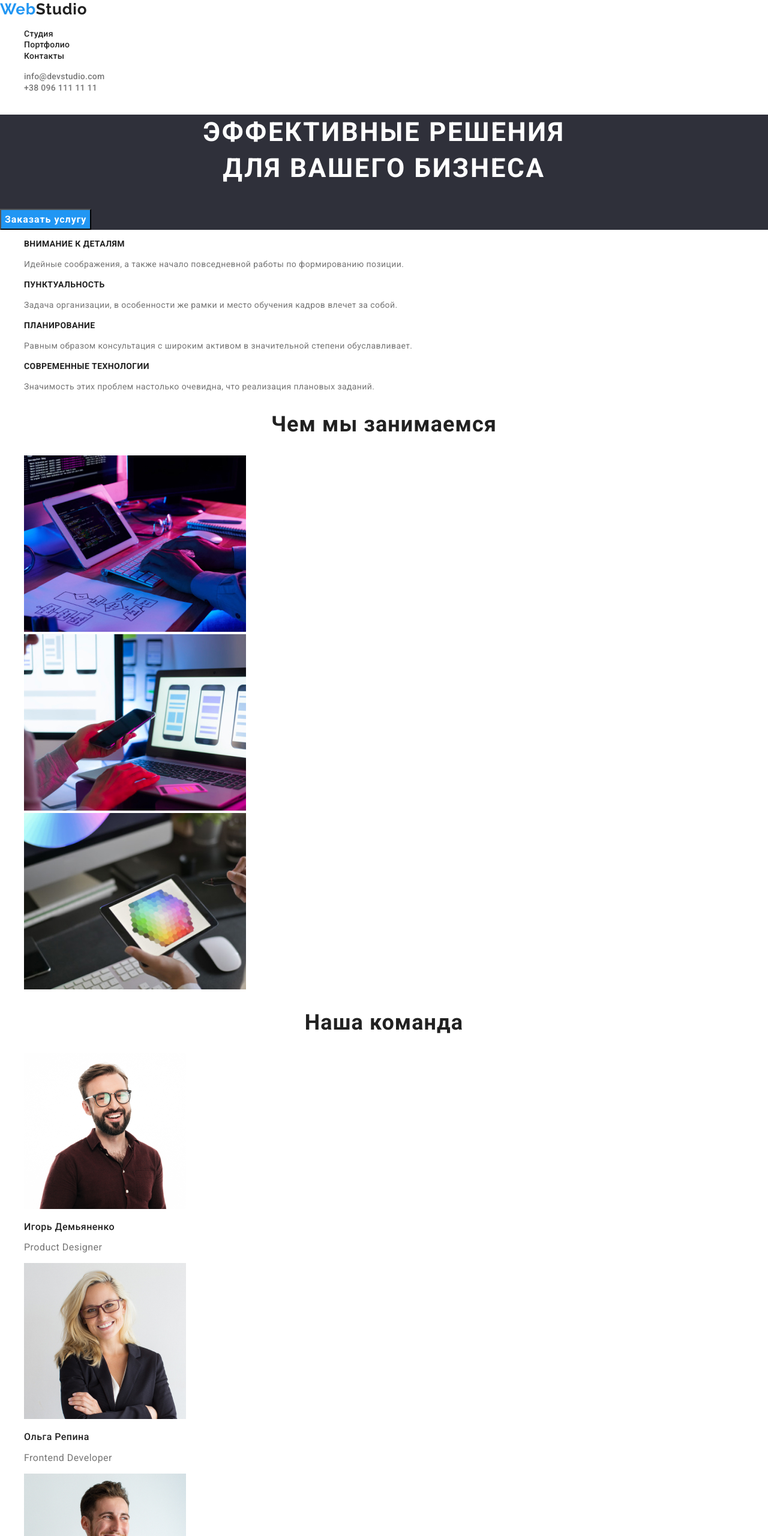
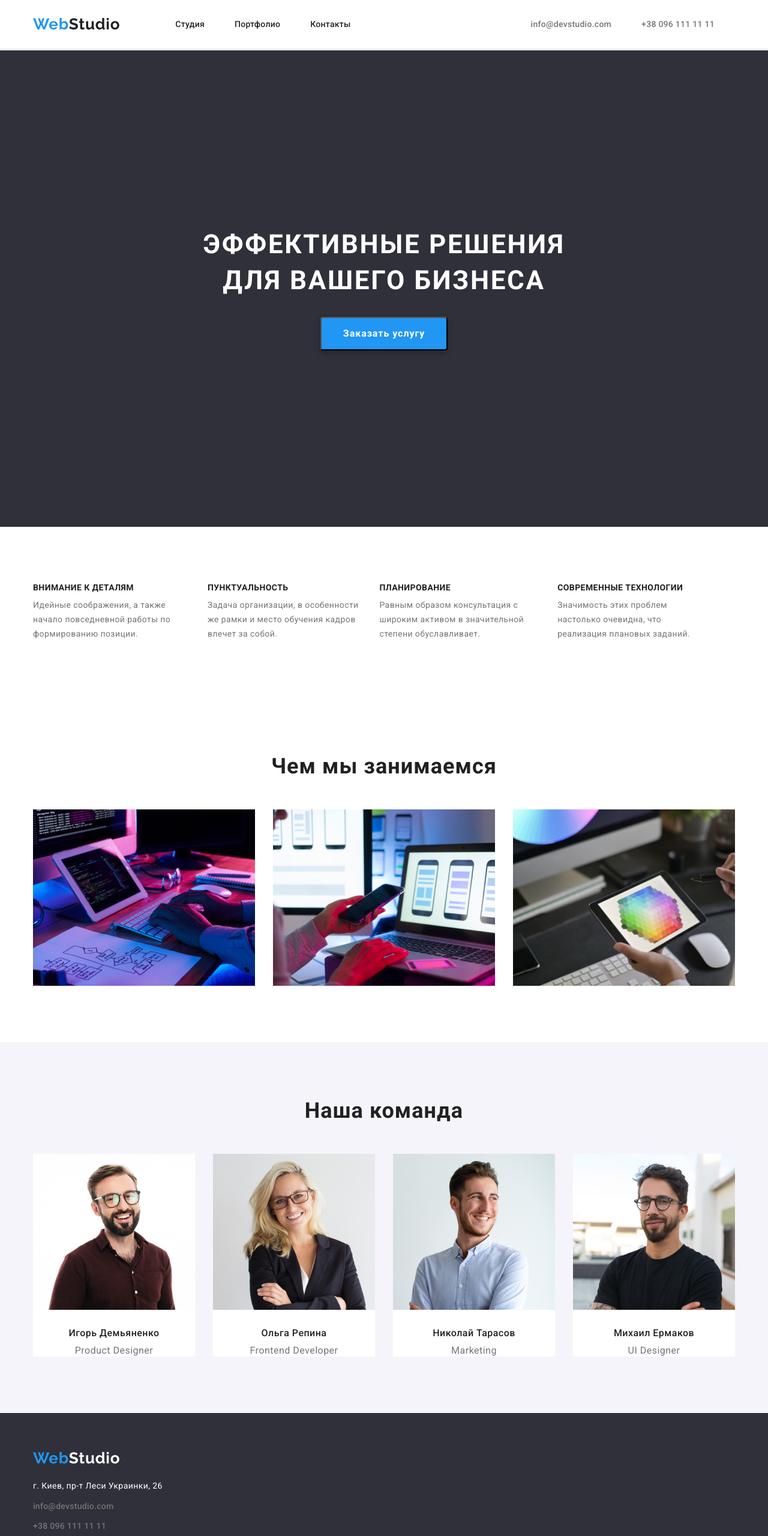
Before and after one commit to VadimZaets/markup-hw-03, a plain HTML site: page index.html in a window 1280 px wide. Shown: the top 2560 px of the page at 60% size. Drawn offline with nearby package versions, Linux system fonts and the light colour scheme.

Commit message:
переробив дз

```diff
--- a/css/style.css
+++ b/css/style.css
@@ -2,7 +2,9 @@
   --primary-color: #212121;
   --primary-text-color: #757575;
   --accent-color: #2196f3;
+  --card-set-gap: 30px;
 }
+/* =====COMPONENTS===== */
 
 body {
   font-family: Roboto, sans-serif;
@@ -11,11 +13,90 @@ body {
 ul {
   list-style: none;
 }
+h1,
+h2,
+h3,
+h4,
+h5,
+h6,
+p {
+  margin: 0;
+}
+
+ul,
+ol {
+  margin: 0;
+  padding: 0;
+}
+
+img {
+  display: block;
+  max-width: 100%;
+  height: auto;
+}
+.container {
+  width: 1200px;
+  padding-left: 15px;
+  padding-right: 15px;
+  margin: 0 auto;
+}
+.section {
+  padding-top: 94px;
+  padding-bottom: 94px;
+}
+.section-title {
+  font-weight: bold;
+  font-size: 36px;
+  line-height: 1.16;
+  text-align: center;
+  letter-spacing: 0.03em;
+  margin-bottom: 50px;
+}
+
 .link {
   text-decoration: none;
 }
 .link:hover {
   color: var(--accent-color);
+}
+.card-set {
+  display: flex;
+  flex-wrap: wrap;
+  margin-left: calc(-1 * var(--card-set-gap));
+  margin-top: calc(-1 * var(--card-set-gap));
+}
+.card-set > .project-item {
+  flex-basis: calc(100% / 3 - var(--card-set-gap));
+  margin-left: var(--card-set-gap);
+  margin-top: var(--card-set-gap);
+}
+.card-set > .team-item {
+  flex-basis: calc(100% / 4 - var(--card-set-gap));
+  margin-left: var(--card-set-gap);
+  margin-top: var(--card-set-gap);
+  background-color: #ffffff;
+}
+
+/* =====HEADER===== */
+.header {
+  border-bottom: solid #ececec;
+}
+.header-container {
+  display: flex;
+  padding-bottom: 25px;
+  padding-top: 25px;
+}
+
+.main-nav {
+  display: flex;
+  align-items: center;
+}
+.site-nav {
+  display: flex;
+  margin-left: 92px;
+}
+.site-nav li:not(:last-child) {
+  margin-right: 50px;
 }
 .logo {
   font-family: Raleway;
@@ -36,6 +117,15 @@ ul {
   letter-spacing: 0.02em;
   color: var(--primary-color);
 }
+.communication {
+  display: flex;
+  align-items: center;
+  margin-left: 300px;
+}
+.communication li:not(:last-child) {
+  margin-right: 50px;
+}
+
 .phone,
 .maill {
   font-weight: 500;
@@ -44,8 +134,15 @@ ul {
   letter-spacing: 0.02em;
   color: var(--primary-text-color);
 }
+/* =====HEADER END===== */
+/* =====HERO===== */
 .hero-section {
   background-color: #2f303a;
+}
+.hero {
+  padding-top: 200px;
+  padding-bottom: 200px;
+  text-align: center;
 }
 .hero-title {
   font-weight: 900;
@@ -55,6 +152,7 @@ ul {
   letter-spacing: 0.06em;
   text-transform: uppercase;
   color: #ffffff;
+  margin-bottom: 30px;
 }
 .button {
   font-weight: bold;
@@ -65,13 +163,32 @@ ul {
   letter-spacing: 0.06em;
   color: #ffffff;
   background-color: var(--accent-color);
+  border-radius: 4px;
+  filter: drop-shadow(0px 4px 4px rgba(0, 0, 0, 0.25));
 }
+.button:hover {
+  cursor: pointer;
+}
+.button p {
+  margin: 10px 30px;
+}
+/* =====HERO END===== */
+/* =====FEATURES===== */
+.features-item {
+  display: flex;
+  padding-right: 55px;
+}
+.features-item li:not(:last-child) {
+  margin-right: 30px;
+}
+
 .features-title {
   font-weight: bold;
   font-size: 14px;
   line-height: 1.14;
   letter-spacing: 0.03em;
   text-transform: uppercase;
+  margin-bottom: 10px;
 }
 .features-text {
   font-weight: normal;
@@ -80,19 +197,22 @@ ul {
   letter-spacing: 0.03em;
   color: var(--primary-text-color);
 }
-.section-title {
-  font-weight: bold;
-  font-size: 36px;
-  line-height: 1.16;
-  text-align: center;
-  letter-spacing: 0.03em;
-}
+/* =====FEATURES END===== */
+/*===== ABOUT ===== */
+/*===== ABOUT END ===== */
+/* ===== TEAM ===== */
 .team-name {
   font-weight: 500;
   font-size: 16px;
   line-height: 1.18;
   letter-spacing: 0.03em;
+  margin-top: 30px;
 }
+.team-section {
+  text-align: center;
+  background-color: #f5f4fa;
+}
+
 .team-text {
   font-style: normal;
   font-weight: normal;
@@ -100,12 +220,20 @@ ul {
   line-height: 1.18;
   letter-spacing: 0.03em;
   color: var(--primary-text-color);
+  margin-top: 10px;
 }
 .footer-section {
   background-color: #2f303a;
+  padding-top: 60px;
+  padding-bottom: 60px;
+}
+.footer-container {
+  display: flex;
+  flex-direction: column;
 }
 .studio {
   color: #ffffff;
+  margin-bottom: 20px;
 }
 .address {
   font-weight: normal;
@@ -115,24 +243,43 @@ ul {
   letter-spacing: 0.03em;
   color: #ffffff;
 }
+.address p {
+  margin-bottom: 10px;
+}
+.footer-container ul li:not(:last-child) {
+  margin-bottom: 9px;
+}
 /* Portfolio */
+.nav-section {
+  display: flex;
+  justify-content: center;
+}
+
 .nav-button {
   font-weight: 500;
   font-size: 16px;
   line-height: 1.62;
   text-align: center;
   letter-spacing: 0.03em;
+  background: #f5f4fa;
+  border-radius: 4px;
+  border: white;
+}
+.nav-button:not(:last-child) {
+  margin-right: 10px;
 }
 
 .nav-button:hover {
   color: #ffffff;
   background-color: var(--accent-color);
+  cursor: pointer;
 }
 .project-title {
   font-weight: bold;
   font-size: 18px;
   line-height: 2;
   letter-spacing: 0.06em;
+  color: var(--primary-color);
 }
 .project-text {
   font-weight: normal;
--- a/index.html
+++ b/index.html
@@ -16,34 +16,40 @@
 
 
 <!-- Шапка -->
-<header class="header">
-     <nav><a class="logo " href="./index.html"><span class="web"> Web</span>Studio</a>
-    <ul>
+<header class="header ">
+    <div class="header-container container">
+     <nav class="main-nav">
+         <a class="logo " href="./index.html"><span class="web"> Web</span>Studio</a>
+    <ul class="site-nav">
         <li><a class="link-list link" href="./index.html">Студия</a></li>
         <li><a class="link-list link" href="./portfolio.html">Портфолио</a></li>
         <li><a class="link-list link" href="">Контакты</a></li>
     </ul>
     </nav>
 
-    <ul>
+    <ul class="communication">
         <li><a class="phone link" href="mailto:info@devstudio.com">info@devstudio.com</a></li>
         <li><a class="maill link" href="tel:+380961111111">+38 096 111 11 11</a></li>
 
     </ul>
+    </div>
 
 </header>
 <main>
 <!-- Банер -->
 
-    <section class="hero-section">
+    <section class="hero-section section">
+        <div class="hero container">
         <h1 class="hero-title">Эффективные решения <br> для вашего бизнеса</h1>
-        <button type="button" class="button">Заказать услугу</button>
+        <button type="button" class="button"><p>Заказать услугу</p> </button>
+        </div>
     </section>
 
 
 <!-- Особенности -->
-<section class="features-section">
-    <ul>
+<section class="features-section section">
+    <div class="features-container container">
+    <ul class="features-item">
         <li>
             <h3 class="features-title" >Внимание к деталям</h3>
             <p class="features-text" >Идейные соображения, а также начало повседневной работы по формированию позиции.</p>
@@ -61,54 +67,63 @@
             <p class="features-text" >Значимость этих проблем настолько очевидна, что реализация плановых заданий.</p>
         </li>
     </ul>
+    </div>
 </section>
 
 <!-- Чем мы занимаемся -->
-<section class="about-section">
+<section class="about-section section">
+    <div class="about-container container">
       <h2 class="section-title">Чем мы занимаемся</h2>
-      <ul>
-      <li><img src="img/box1.jpg" alt="Робота с Html кодом" width="370"></li>
-      <li><img src="img/box2.jpg" alt="Разроботка сайта для телефона" width="370"></li>
-      <li><img src="img/box3.jpg" alt="Подбор цветовой палитры" width="370"></li>
+      <ul class="card-set">
+      <li class="project-item" ><img src="img/box1.jpg" alt="Робота с Html кодом" width="370"></li>
+      <li class="project-item" ><img src="img/box2.jpg" alt="Разроботка сайта для телефона" width="370"></li>
+      <li class="project-item" ><img src="img/box3.jpg" alt="Подбор цветовой палитры" width="370"></li>
     </ul>
+    </div>
 </section>
 
 <!-- Наша команда -->
-<section class="team-section">
+<section class="team-section section">
+    <div class="team-container container">
     <h2 class="section-title">Наша команда</h2>
-    <ul>
-        <li>
+    <ul class="card-set">
+        <li class="team-item" >
             <img src="img/IgorDemianenko.png" alt="Игорь Демьяненко" width="270">
             <h3 class="team-name">Игорь Демьяненко</h3>
             <p class="team-text">Product Designer</p>
         </li>
-        <li>
+        <li class="team-item" >
             <img src="img/OlgaRepina.jpg" alt="Ольга Репина" width="270">
             <h3 class="team-name">Ольга Репина</h3>
             <p class="team-text">Frontend Developer</p>
         </li>
-        <li>
+        <li class="team-item" >
             <img src="img/NikolaiTarasov.jpg" alt="Николай Тарасов" width="270">
             <h3 class="team-name">Николай Тарасов</h3>
             <p class="team-text">Marketing</p>
         </li>
-        <li>
+        <li class="team-item" >
             <img src="img/MikhailErmakov.jpg" alt="Михаил Ермаков" width="270">
             <h3 class="team-name">Михаил Ермаков</h3>
             <p class="team-text">UI Designer</p>
         </li>
     </ul>
+    </div>
 </section>
 </main>
 <!-- Футер -->
 <footer class="footer-section">
+    <div class="footer-container container">
     <a class="logo studio " href="./index.html"><span class="web"> Web</span>Studio</a>
-    <address class="address">г. Киев, пр-т Леси Украинки, 26</address>
+    <address class="address">
+        <p> г. Киев, пр-т Леси Украинки, 26</p>
     <ul>
         <li><a class="phone link" href="mailto:info@devstudio.com">info@devstudio.com</a></li>
         <li><a class="maill link" href="tel:+380961111111">+38 096 111 11 11</a></li>
 
     </ul>
+    </address>
+    </div>
 
 
 </footer>
```
Also changed, not shown: portfolio.html (+171 -51 lines).
